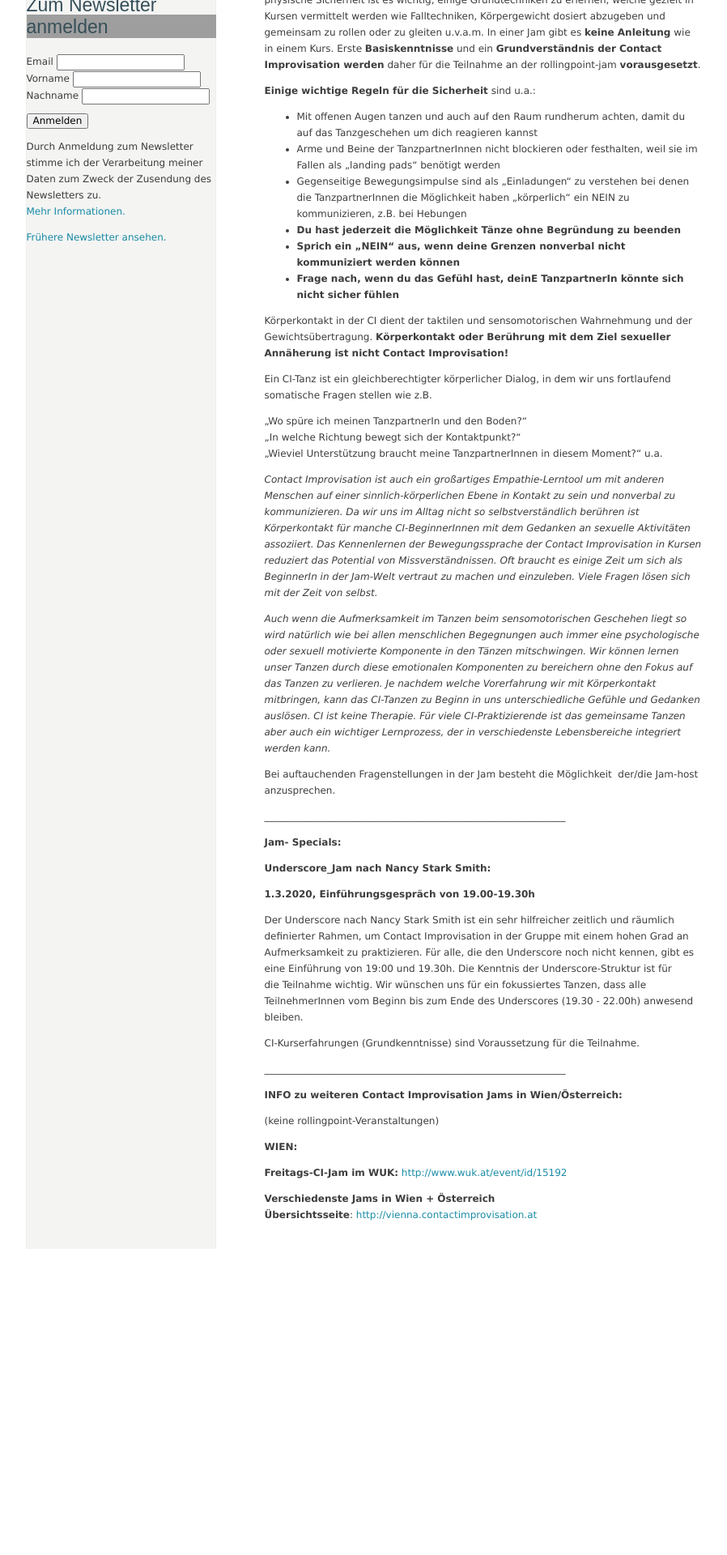
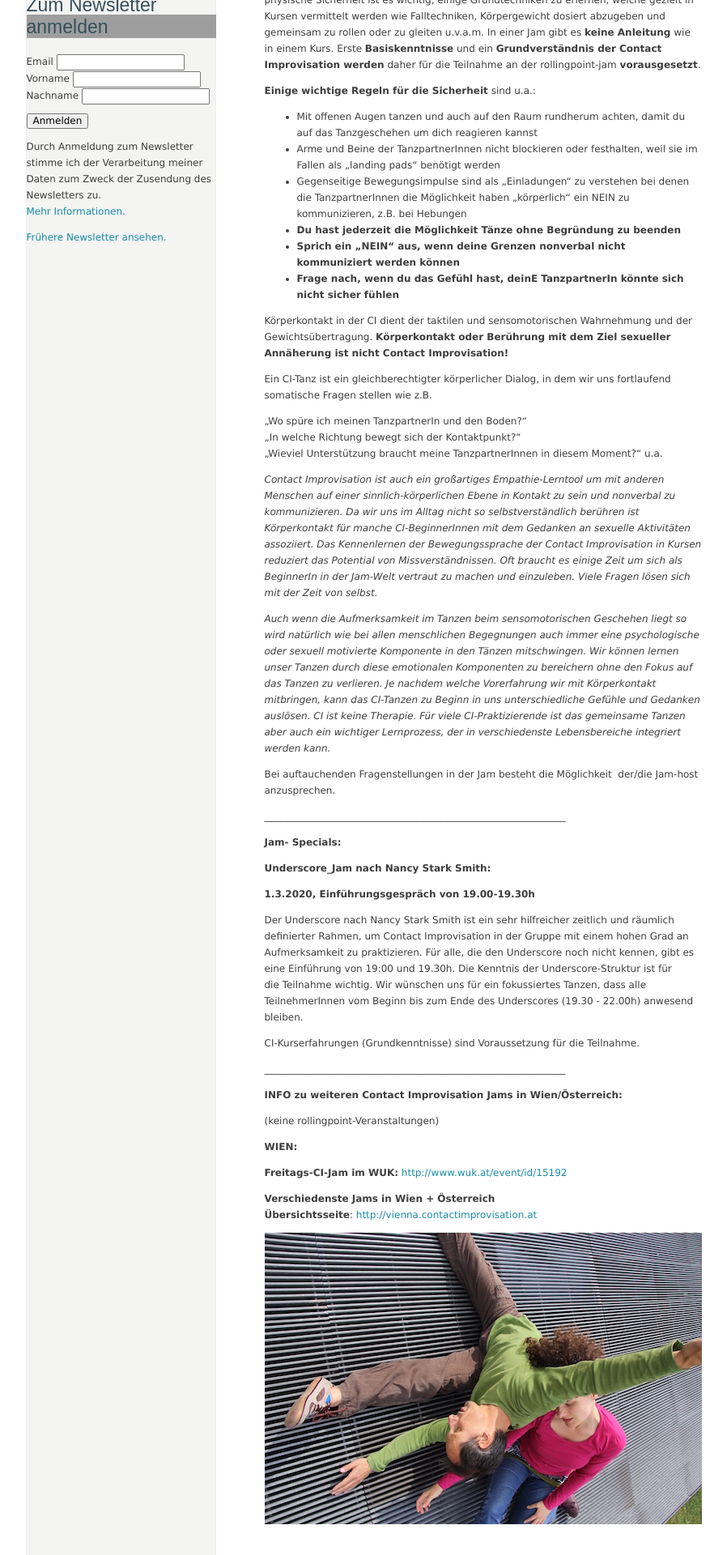
Before and after one commit to manulari/rollingpointat, a Jekyll site: the page built from _all_pages/jams.md, in a window 1280 px wide. Shown: the part 931-2851 px from the top of the page at 81% size, without its empty margins (152-1050 px from the left). Built offline with Jekyll 4.4.1, drawn with Linux system fonts in a browser that asks for light colours; comment, search, counter and statistics services are not loaded; before the commit the page ends 2473 px from its top, so only the background shows below that; grey boxes are pictures that could not be loaded.

Commit message:
Update page “jams”

```diff
--- a/_all_pages/jams.md
+++ b/_all_pages/jams.md
@@ -75,3 +75,5 @@ CI-Kurserfahrungen (Grundkenntnisse) sind Voraussetzung für die Teilnahme.
 **Freitags-CI-Jam im WUK:** <http://www.wuk.at/event/id/15192>
 
 **Verschiedenste Jams in Wien + Österreich Übersichtsseite**: [http://vienna.contactimprovisation.at](http://vienna.contactimprovisation.at/)
+
+![](/assets/uploads/img_0198.jpg)
```
Also changed, not shown: assets/uploads/img_0198.jpg (added).
